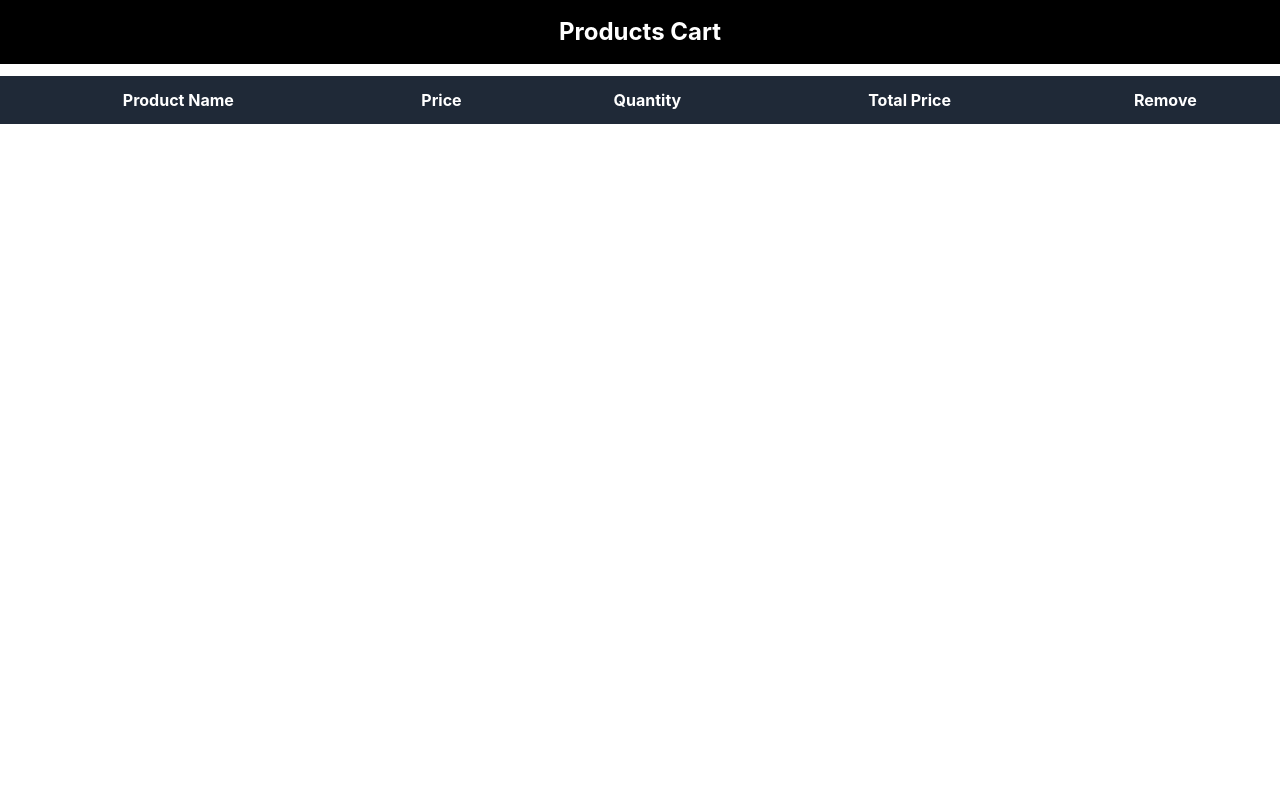
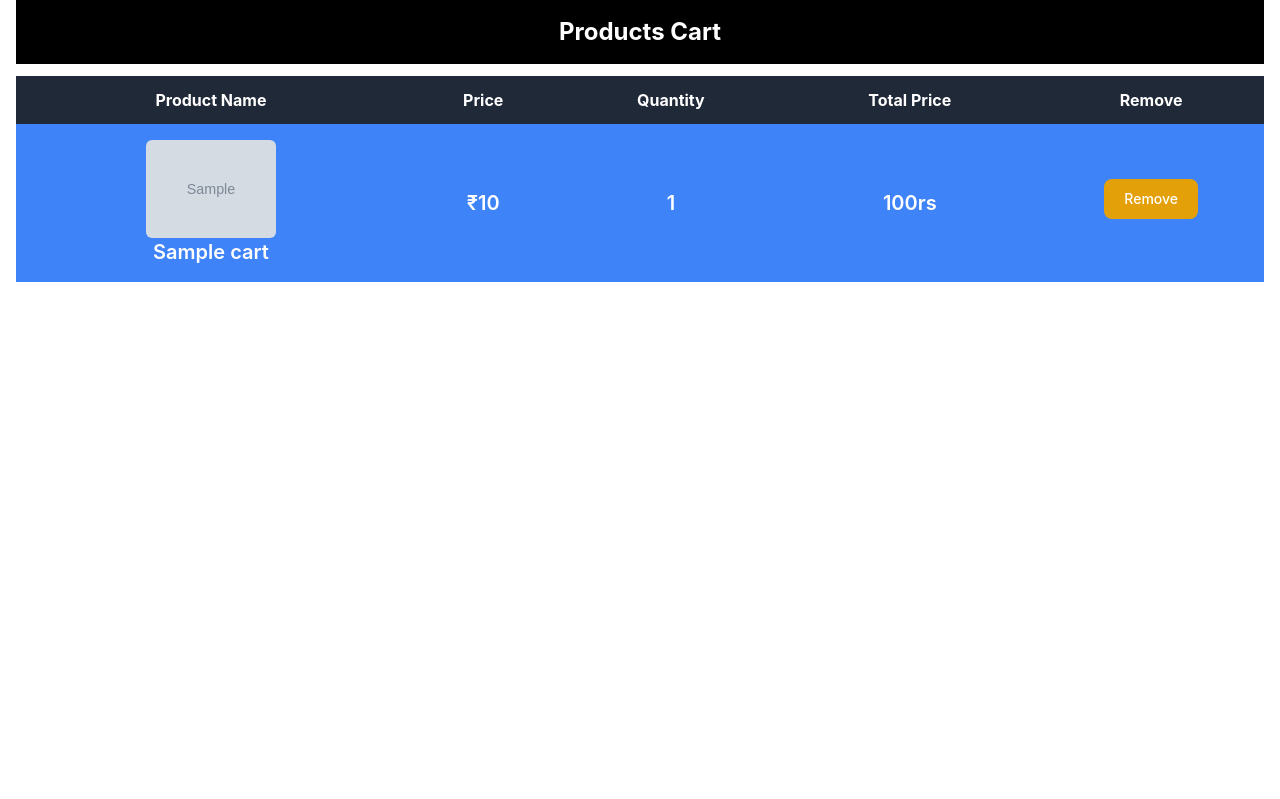
Before and after one commit to archit646/E-Shop, a Django app: page /shop/get-cart/ in a window 1280 px wide. Shown: the part 69-868 px from the top of the page. Run offline with Django 5.2, Linux system fonts and the light colour scheme; a user stored in the database is signed in; tables that the repository leaves empty hold one stand-in row (values such as "Sample post"); grey boxes marked "Sample" are stand-in pictures; lists and menus that the app fills with data are empty; some libraries are stand-ins or nearby versions.

Commit message:
completed cart fuctionality

```diff
--- a/project/settings.py
+++ b/project/settings.py
@@ -119,6 +119,7 @@ USE_TZ = True
 # https://docs.djangoproject.com/en/5.1/howto/static-files/
 
 STATIC_URL = "static/"
+LOGIN_URL = '/shop/login/'
 
 # Default primary key field type
 # https://docs.djangoproject.com/en/5.1/ref/settings/#default-auto-field
--- a/shop/models.py
+++ b/shop/models.py
@@ -54,3 +54,10 @@ class Buyer(models.Model):
     pic=models.ImageField(upload_to='shop/images',default='',null=True,blank=True)
     def __str__(self):
         return self.name
+
+class Cart(models.Model):
+    id=models.AutoField(primary_key=True)
+    product_name=models.CharField(max_length=50)
+    price=models.IntegerField(default=0)
+    image=models.ImageField(upload_to='shop/images',default='')
+    user=models.ForeignKey(User,on_delete=models.CASCADE)
--- a/shop/templates/shop/cart.html
+++ b/shop/templates/shop/cart.html
@@ -5,7 +5,7 @@
 {% endblock %}
 
 {% block content %}
-<div class="h-[100vh] overflow-auto">
+<div class="h-[100vh] overflow-auto px-4">
     <h1 class="p-4 text-white bg-black mb-3 text-2xl font-bold text-center">Products Cart</h1>
     <table class="w-full text-center">
         <tr class="bg-gray-800 text-white">
@@ -15,23 +15,30 @@
             <th class="p-3">Total Price</th>
             <th class="p-3">Remove</th>
         </tr>
+
+
         <tbody class="">
             {% for item in cart %}
-            <tr class="bg-blue-500 text-white font-semibold border-b-4">
+            <tr class="bg-blue-500 text-white text-xl font-semibold border-b-4">
                 <td class="p-4">
-                    <img src="{{item.image}}" height="80px" width="130px" class="mx-auto">
-                    <span class="text-black">{{item.name}}</span>
+                    <a href="/shop/detail/{{item.id}}/"><img src="{{item.image.url}}" height="80px" width="130px"
+                            class="mx-auto rounded-md"></a>
+                    <span>{{item.product_name}}</span>
                 </td>
                 <td>
-                    {{item.price}}
+                    ₹{{item.price}}
                 </td>
                 <td>1</td>
                 <td>100rs</td>
-                <td><a href="/shop/delete-cart/{{item.id}}">Delete</a></td>
+                <td><a href="/shop/delete-cart/{{item.id}}"><button type="button"
+                            class="focus:outline-none cursor-pointer text-white bg-yellow-400 hover:bg-yellow-500 focus:ring-4 focus:ring-yellow-300 font-medium rounded-lg text-sm px-5 py-2.5 me-2 mb-2 dark:focus:ring-yellow-900">Remove</button>
+                    </a></td>
+                </td>
             </tr>
             {% endfor %}
         </tbody>
     </table>
+
 </div>
 
 {% endblock %}
--- a/shop/templates/shop/detail.html
+++ b/shop/templates/shop/detail.html
@@ -101,11 +101,11 @@
             </div>
             <div class="row">
                 <span>Price</span>
-                <p>{{data.price}}</p>
+                <p>₹{{data.price}}</p>
             </div>
             <div class="row">
                 <span>Discount</span>
-                <p>{{data.discount}}</p>
+                <p>{{data.discount}}%</p>
             </div>
             <div class="row">
                 <span>Stock</span>
--- a/shop/views.py
+++ b/shop/views.py
@@ -1,6 +1,7 @@
 from django.shortcuts import render,redirect
 from django.http import HttpResponse
 from django.contrib.auth import authenticate,login,logout
+from django.contrib.auth.decorators import login_required
 from django.contrib.auth.models import User
 from django.contrib import messages
 from .models import *
@@ -142,31 +143,40 @@ def update_profile(request):
             messages.success(request,'Profile Updated Successfully')
             return redirect('/shop/profile')
     return render(request,'shop/update_profile.html',{'data':data})
+@login_required
+def addtoCart(request,id):
+    # cart=request.session.get('cart',[])
 
-def addtoCart(request,id):
-    cart=request.session.get('cart',[])
+    # data=Products.objects.get(id=id)
 
-    data=Products.objects.get(id=id)
+    # product={'id':id,'image':data.image1.url,'price':data.price,'name':data.product_name}
+    # for i in cart:
+    #     if str(id)==str(i['id']):
+    #         break
+    # else:
+    #     cart.append(product)
+    # request.session['cart']=cart
+    # request.session.set_expiry(60*60*24*30)
 
-    product={'id':id,'image':data.image1.url,'price':data.price,'name':data.product_name}
-    for i in cart:
-        if str(id)==str(i['id']):
-            break
-    else:
-        cart.append(product)
-    request.session['cart']=cart
-    request.session.set_expiry(60*60*24*30)
+    product=Products.objects.get(id=id)
+    cart=Cart()
+    cart.user=request.user
+    cart.id=product.id
+    cart.product_name=product.product_name
+    cart.price=product.price
+    cart.image=product.image1
+    cart.save()
+
     return redirect('/shop/get-cart')
 
+@login_required
 def getCart(request):
-    cart=request.session.get('cart',[])
-    # print(cart)
+    cart=Cart.objects.filter(user=request.user)
+    if not cart.exists():
+       messages.warning(request,'Empty Cart , Please Add Your Items')
     return render(request,'shop/cart.html',{'cart':cart})
 
 def deleteCart(request,id):
-    cart=request.session.get('cart',[])
-    request.session['cart']=[item for item in cart if str(id)!=str(item['id'])]
-    # for i in cart:
-    #     :
-    #         i.delete()
+    cart=Cart.objects.get(id=id)
+    cart.delete()
     return redirect('/shop/get-cart')
```
Also changed, not shown: shop/migrations/0006_cart_alter_buyer_pic.py (added), shop/migrations/0007_cart_user.py (added).
